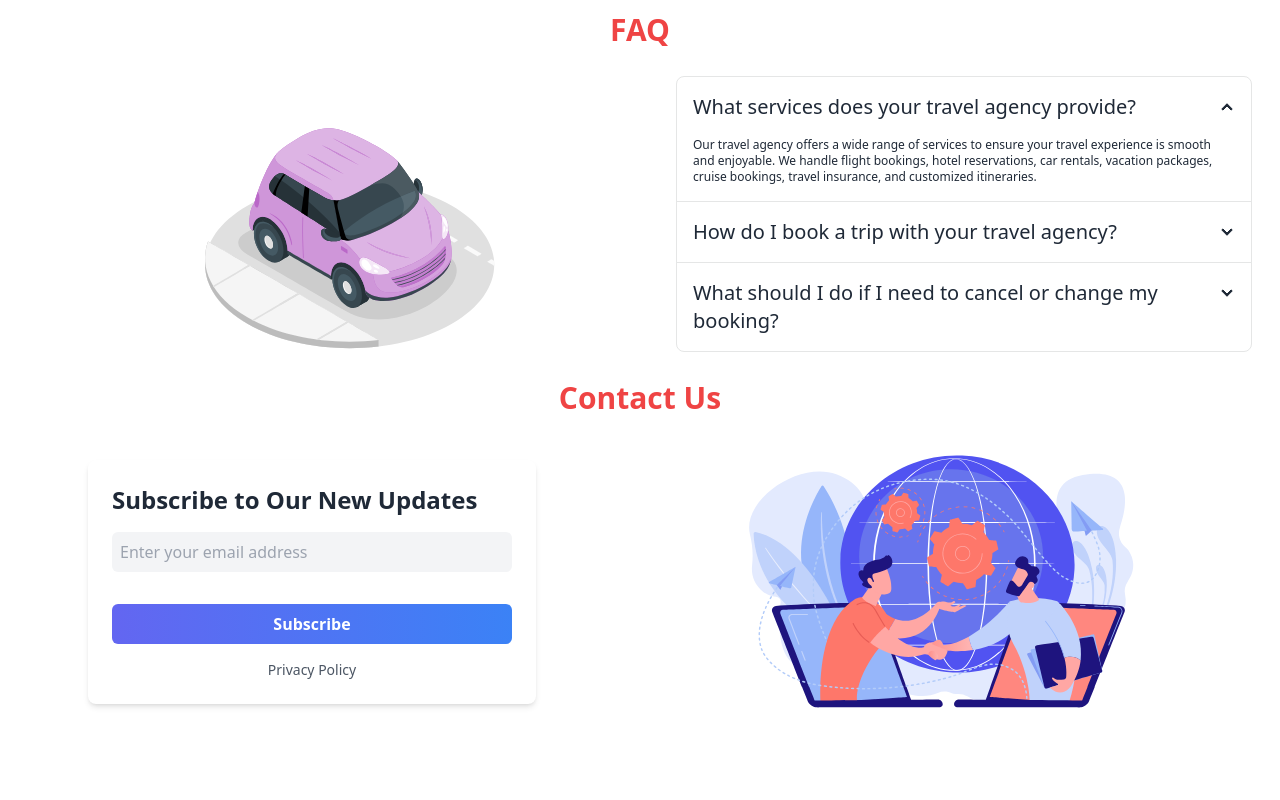
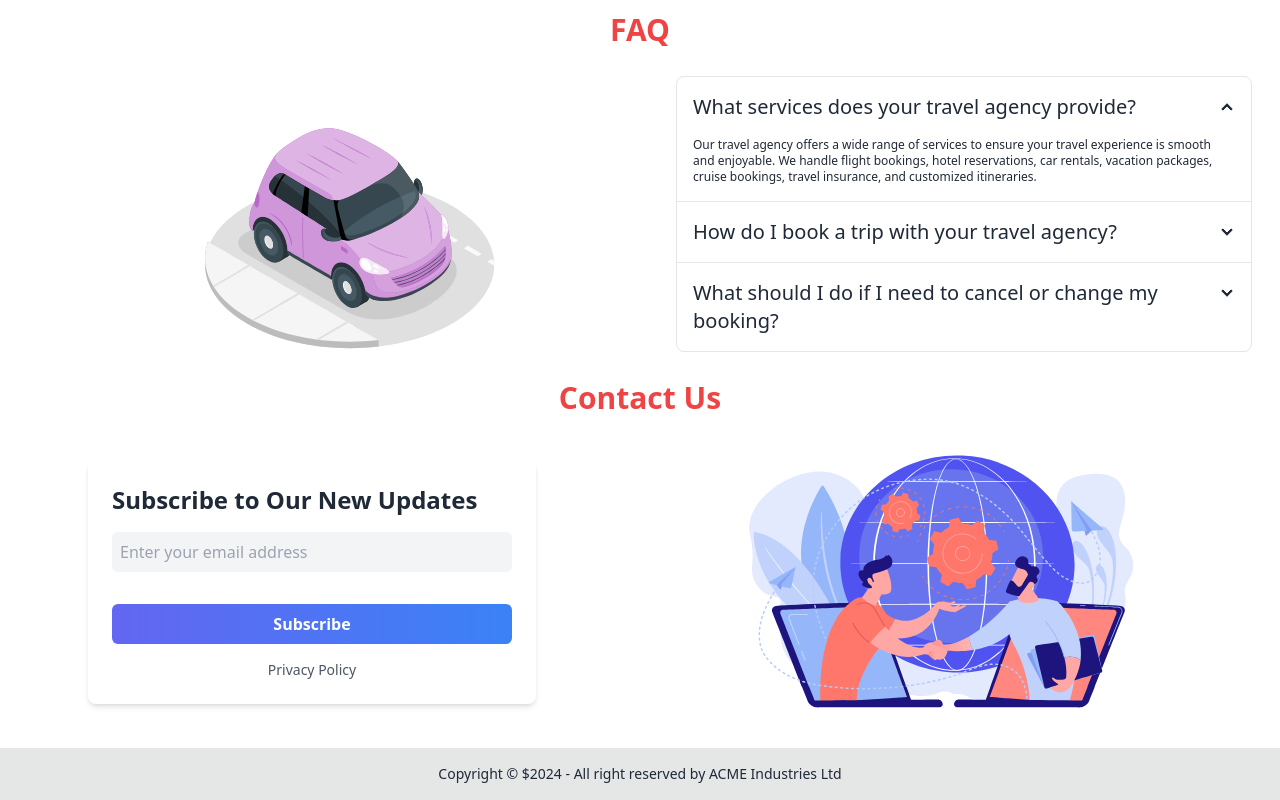
Before and after one commit to samio11/Travel_Tour_Assig_10_Client_Side, a React (Vite) app: page / in a window 1280 px wide. Shown: the part 1002-1802 px from the top of the page. Before the commit the page ends 1750 px from the top, so only its background shows below. Built offline with nearby package versions, Linux system fonts and the light colour scheme; no server answers.

Commit message:
Added file

```diff
--- a/src/Home/Home.jsx
+++ b/src/Home/Home.jsx
@@ -198,6 +198,12 @@
                     </div>
                 </div>
             </div>
+            {/* footer */}
+            <footer className="footer footer-center bg-base-300 text-base-content p-4">
+                <aside>
+                    <p>Copyright © ${new Date().getFullYear()} - All right reserved by ACME Industries Ltd</p>
+                </aside>
+            </footer>
         </div>
     );
 };
```
Also changed, not shown: 7 other files (tests, documents, lock files or other folders). Lines whose indentation alone changed are shown as unchanged.
